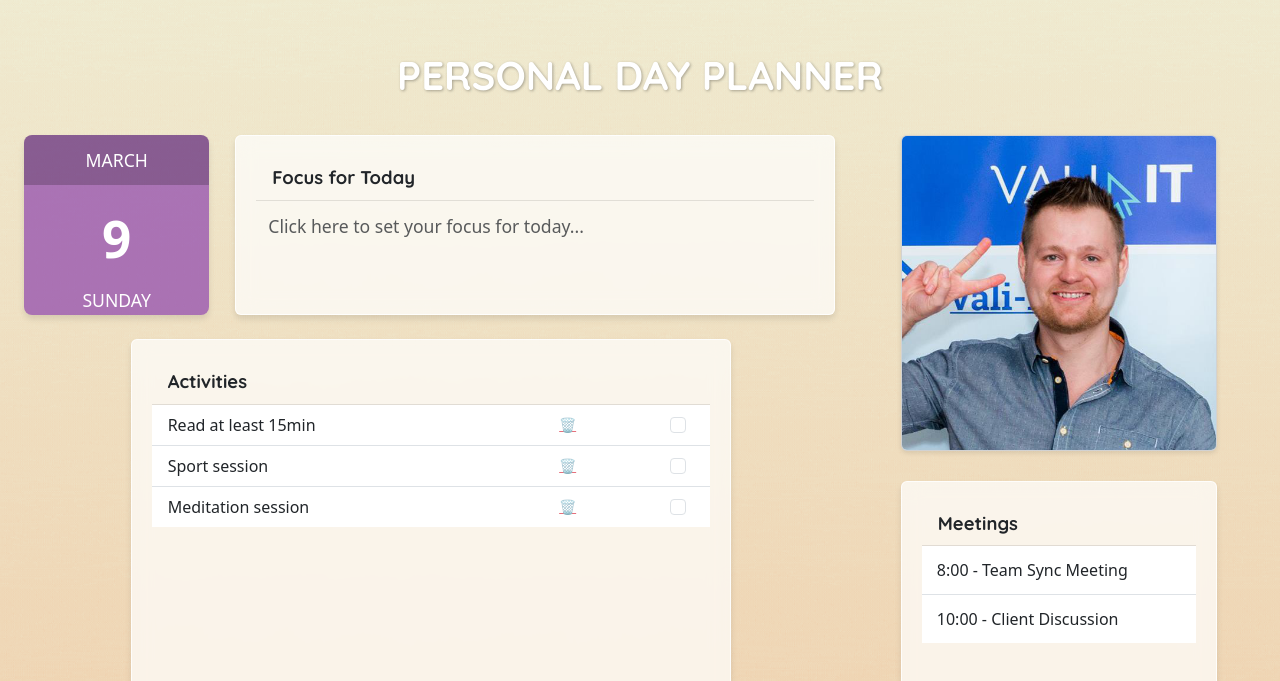
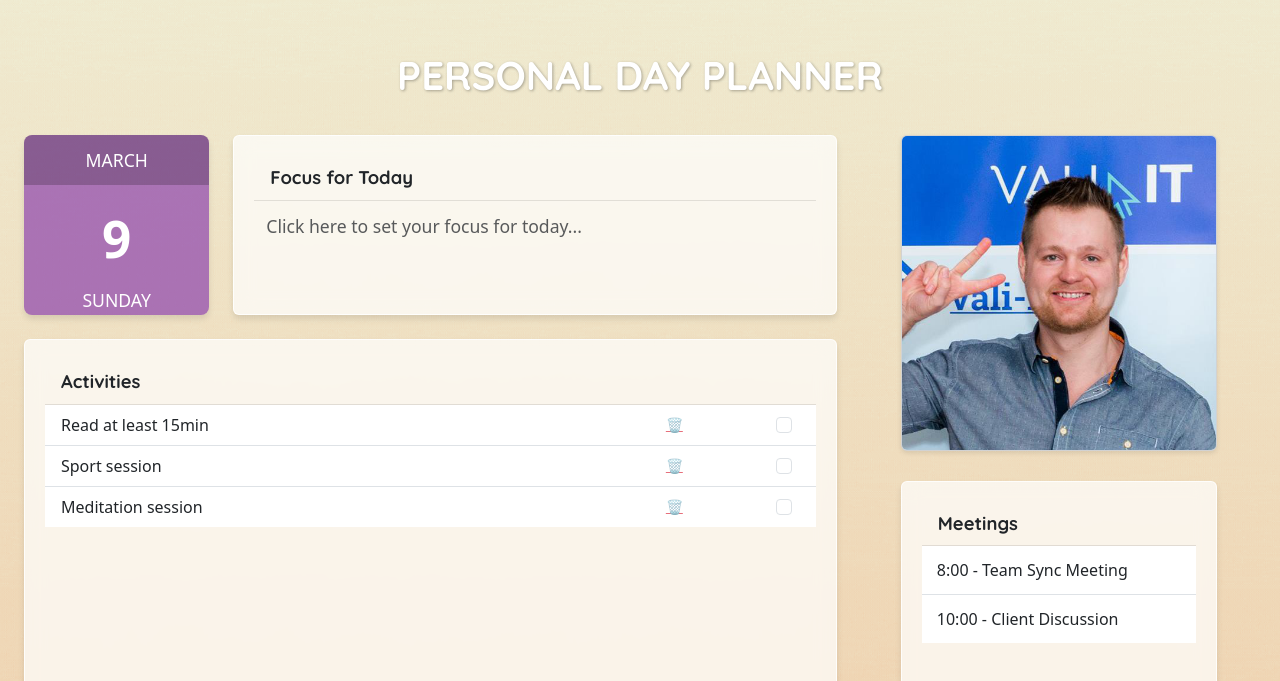
Before and after one commit to Lehti-A/calendrifyfront, a Vue app: page /day-personal in a window 1280 px wide. Shown: the part 119-800 px from the top of the page. Built offline with nearby package versions, Linux system fonts and the light colour scheme.

Commit message:
Sten Calendrify front

```diff
--- a/src/assets/css/register.css
+++ b/src/assets/css/register.css
@@ -23,7 +23,7 @@
     text-align: center;
 }
 .card {
-    max-width: 600px; /* Increased from 400px (inline) but not as wide as 1200px */
+    max-width: 1400px; /* Increased from 400px (inline) but not as wide as 1200px */
     margin: auto;
     padding: 20px;
     border-radius: 8px;
```
